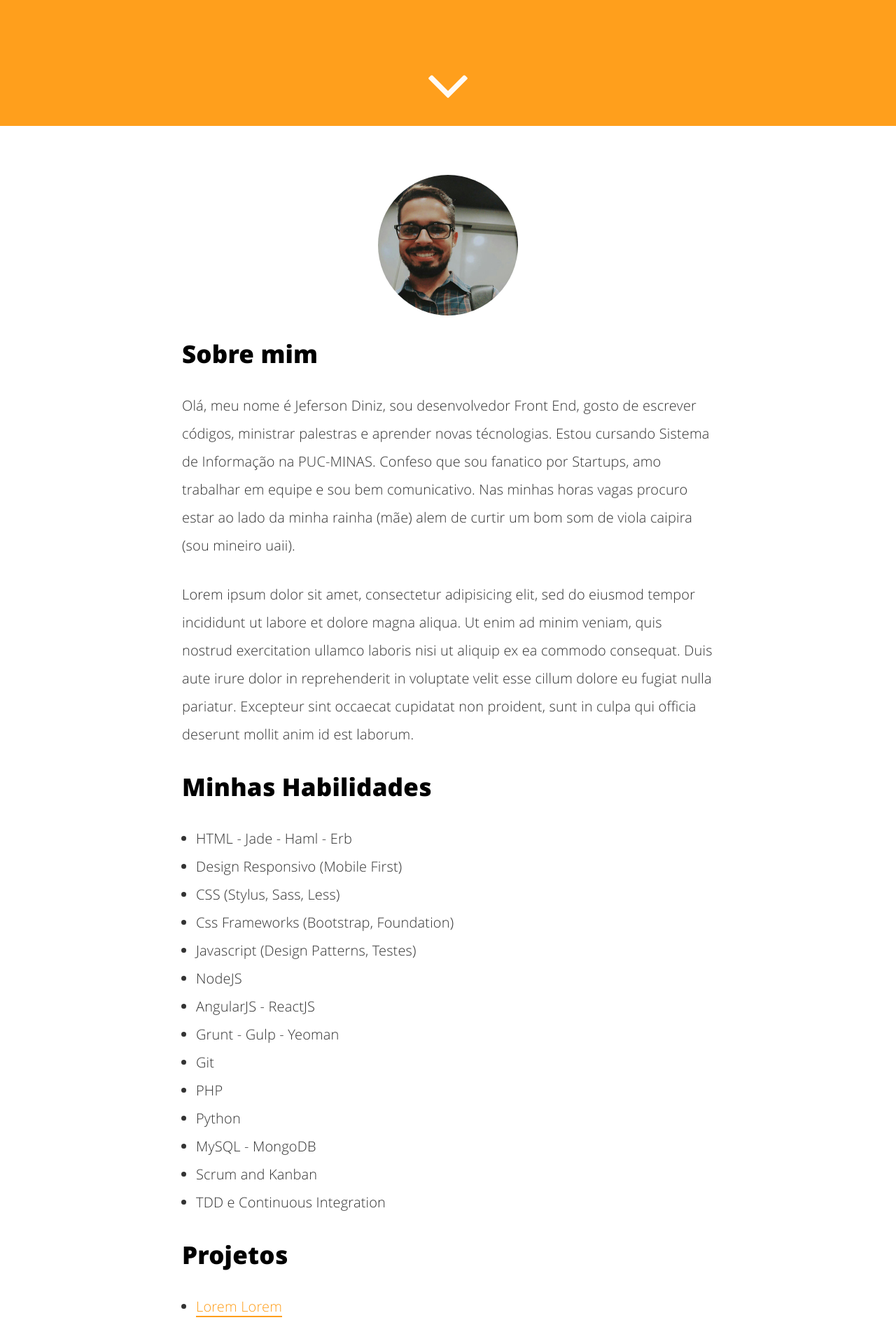
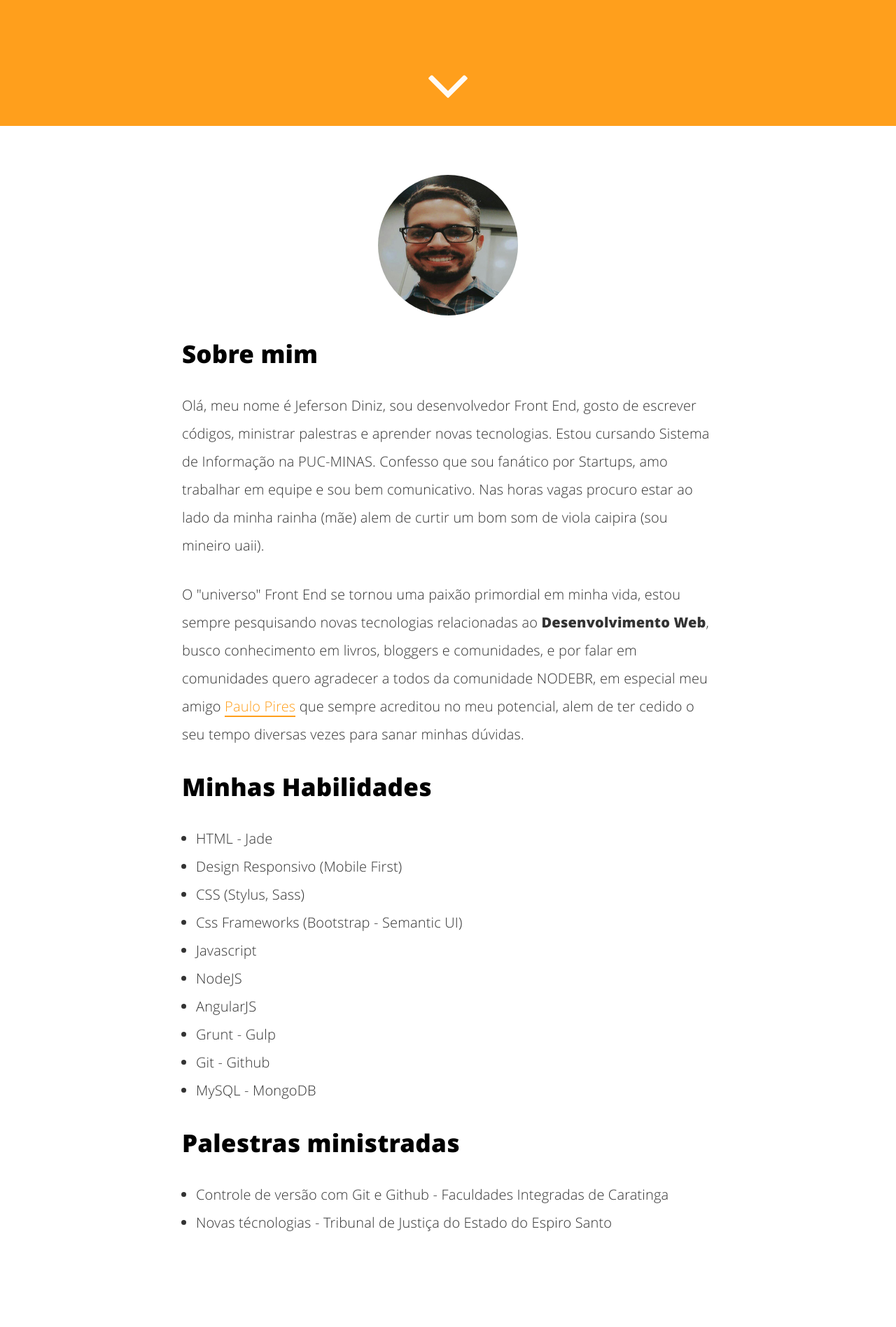
Before and after one commit to jefersondiniz/jefersondiniz.github.io, a Jekyll site: the page built from about.html, in a window 1280 px wide. Shown: the part 720-2617 px from the top of the page at 70% size. Built offline with Jekyll 4.4.1, drawn with Linux system fonts in a browser that asks for light colours; some of the changed text lies outside the part shown.

```diff
--- a/_config.yml
+++ b/_config.yml
@@ -1,5 +1,5 @@
 # Site settings
-description: Jeferson Diniz - Desenvolvedor Front End - Belo Horizonte - MG
+description: Jeferson Diniz - Desenvolvedor Front End
 baseurl: "" # the subpath of your site, e.g. /blog
 url: "" # the base hostname & protocol for your site e.g. http://willianjusten.com.br
 
@@ -12,7 +12,7 @@ twitter_username: dinizfront
 github_username: jefersondiniz
 linkedin_username: jeferson-diniz-3b3339bb
 #gplus_username:  lorem_ipsum
-disqus_username: lorem_ipsum
+disqus_username: jeferson_diniz
 
 # Build settings
 markdown: kramdown
@@ -36,7 +36,7 @@ links:
     url: /series
   - title: Tags
     url: /tags
-  - title: About Me
+  - title: Sobre mim
     url: /about
 
 # exclude my node related stuff
--- a/_includes/menu-search.html
+++ b/_includes/menu-search.html
@@ -18,7 +18,7 @@
     {% for link in site.links %}
       <li><a href="{{ site.url }}{{ link.url }}">{{ link.title }}</a></li>
     {% endfor %}
-    <li><a class="feed" href="{{ site.url }}/feed.xml" title="Atom/RSS feed">Feed</a></li>
+    <!-- <li><a class="feed" href="{{ site.url }}/feed.xml" title="Atom/RSS feed">Feed</a></li> -->
   </ul>
 </nav>
 </aside>
--- a/about.html
+++ b/about.html
@@ -9,40 +9,36 @@ description: "Saiba um pouco mais sobre mim..."
 
 <h2>Sobre mim</h2>
 
-<p>Olá, meu nome é Jeferson Diniz, sou desenvolvedor Front End, gosto de escrever códigos, ministrar palestras e aprender novas técnologias. Estou cursando Sistema de Informação na PUC-MINAS. Confeso que sou fanatico por Startups, amo trabalhar em equipe e sou bem comunicativo. Nas minhas horas vagas procuro estar ao lado da minha rainha (mãe) alem de curtir um bom som de viola caipira (sou mineiro uaii).</p>
+<p>Olá, meu nome é Jeferson Diniz, sou desenvolvedor Front End, gosto de escrever códigos, ministrar palestras e aprender novas tecnologias. Estou cursando Sistema de Informação na PUC-MINAS. Confesso que sou fanático por Startups, amo trabalhar em equipe e sou bem comunicativo. Nas horas vagas procuro estar ao lado da minha rainha (mãe) alem de curtir um bom som de viola caipira (sou mineiro uaii).</p>
 
-
-<p>Lorem ipsum dolor sit amet, consectetur adipisicing elit, sed do eiusmod
-tempor incididunt ut labore et dolore magna aliqua. Ut enim ad minim veniam,
-quis nostrud exercitation ullamco laboris nisi ut aliquip ex ea commodo
-consequat. Duis aute irure dolor in reprehenderit in voluptate velit esse
-cillum dolore eu fugiat nulla pariatur. Excepteur sint occaecat cupidatat non
-proident, sunt in culpa qui officia deserunt mollit anim id est laborum.</p>
+<p>O "universo" Front End se tornou uma paixão primordial em minha vida, estou sempre pesquisando novas tecnologias  relacionadas ao <strong>Desenvolvimento Web</strong>, busco conhecimento em livros, bloggers e comunidades, e por falar em comunidades quero agradecer a todos da comunidade NODEBR, em especial meu amigo <a href="https://www.facebook.com/paulo.h.pires">Paulo Pires</a> que sempre acreditou no meu potencial, alem de ter cedido o seu tempo diversas vezes para sanar minhas dúvidas.</p>
 
 
 <h2>Minhas Habilidades</h2>
 
 <ul class="skill-list">
-	<li>HTML - Jade - Haml - Erb</li>
+	<li>HTML - Jade</li>
 	<li>Design Responsivo (Mobile First)</li>
-	<li>CSS (Stylus, Sass, Less)</li>
-	<li>Css Frameworks (Bootstrap, Foundation)</li>
-	<li>Javascript (Design Patterns, Testes)</li>
+	<li>CSS (Stylus, Sass)</li>
+	<li>Css Frameworks (Bootstrap - Semantic UI)</li>
+	<li>Javascript</li>
 	<li>NodeJS</li>
-	<li>AngularJS - ReactJS</li>
-	<li>Grunt - Gulp - Yeoman</li>
-	<li>Git</li>
-	<li>PHP</li>
-	<li>Python</li>
+	<li>AngularJS</li>
+	<li>Grunt - Gulp</li>
+	<li>Git - Github</li>
 	<li>MySQL - MongoDB</li>
-	<li>Scrum and Kanban</li>
-	<li>TDD e Continuous Integration</li>
 </ul>
 
-<h2>Projetos</h2>
+<h2>Palestras ministradas</h2>
+<ul class="skill-list">
+	<li>Controle de versão com Git e Github - Faculdades Integradas de Caratinga</li>
+	<li>Novas técnologias - Tribunal de Justiça do Estado do Espiro Santo</li>
+</ul>
+
+<!-- <h2>Projetos</h2>
 
 <ul>
 	<li><a href="https://github.com/">Lorem Lorem</a></li>
 	<li><a href="https://github.com/">Ipsum Dolor</a></li>
 	<li><a href="https://github.com/">Dolor Lorem</a></li>
-</ul>
+</ul> -->
--- a/src/styl/_menu.styl
+++ b/src/styl/_menu.styl
@@ -49,9 +49,8 @@ aside
     padding rem(40px) 0 0
     top 0
     left rem(-240px)
-    background #3F3F3F
+    background #011627
     z-index 20
-    box-shadow inset -10px -1px 15px -9px rgba(0,0,0,0.5)
     h2
         text-align center
         margin 0 0 rem(10px)
--- a/tags.html
+++ b/tags.html
@@ -2,7 +2,7 @@
 layout: minimal
 title: "#Tags"
 permalink: /tags/index.html
-description: "Take a look at my beautiful tags."
+description: "Confira a listagem de Tags"
 ---
 
 <div class="tags">
```
Also changed, not shown: _posts/2016-05-17-vida-de-home-office.md (+1 -1 lines), _posts/2016-05-20-npm---principais-comandos.md (added, +25 -0 lines), assets/css/main.css, assets/img/blog-author.jpg.
